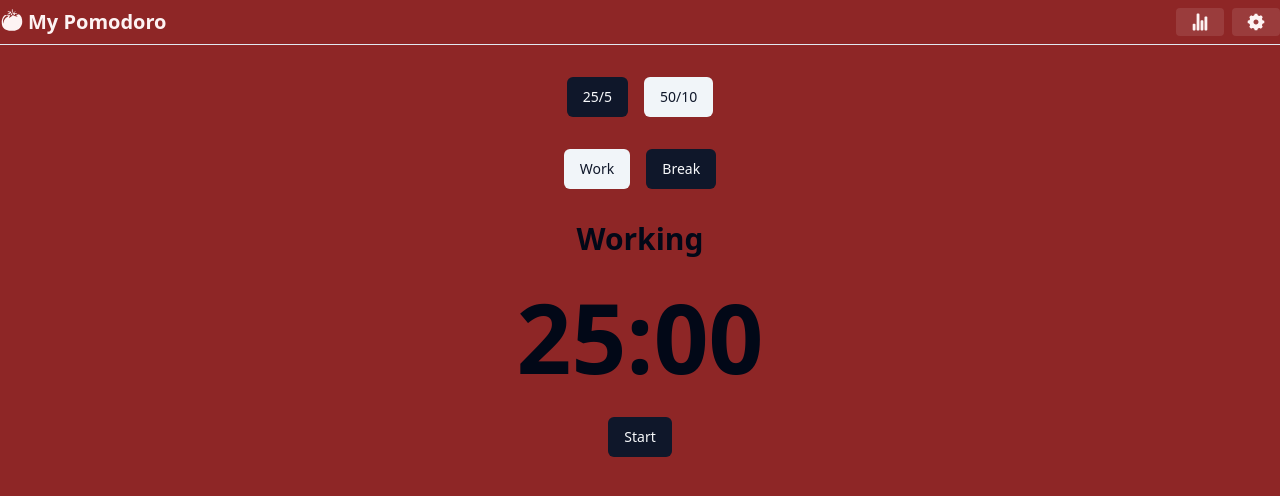
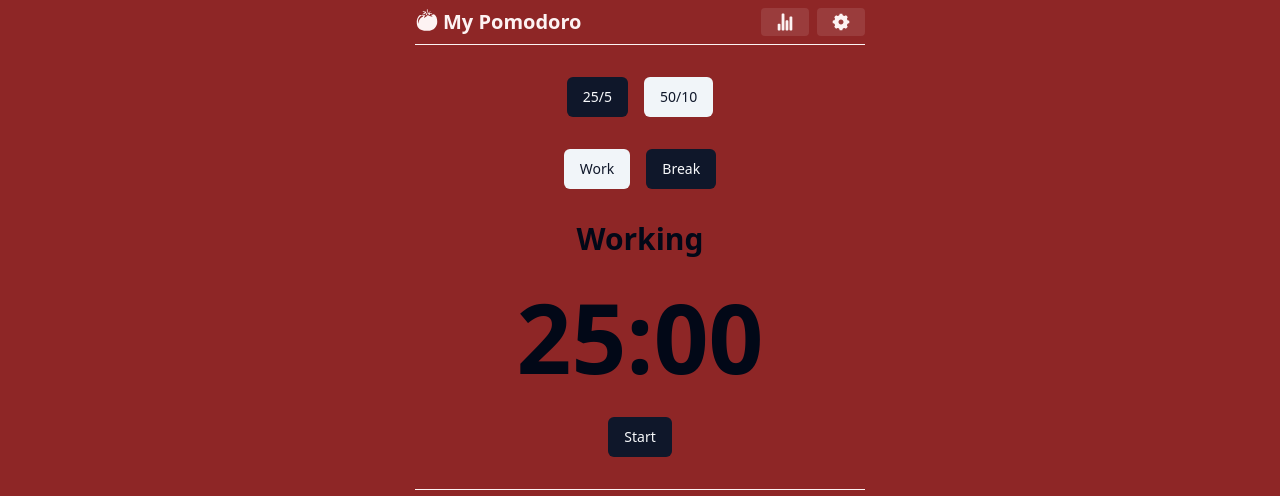
Before and after one commit to pdpau/pomodoro, a React (Vite) app: page / in a window 1280 px wide. Shown: the top 496 px of the page. Built offline with nearby package versions, Linux system fonts and the light colour scheme.

Commit message:
reorganized main

```diff
--- a/src/App.tsx
+++ b/src/App.tsx
@@ -10,11 +10,19 @@ function App() {
 
   return (
     <>
-      <Header />
+      <body className="flex justify-center items-center"> {/* ¿¿Mejor usar div?? */}
+        <main className="w-[450px]">
+          <Header />
 
-      <Separator />
+          <Separator className="bg-my-red-50"/>
 
-      <Pomodoro />
+          <Pomodoro />
+
+          <Separator className="bg-my-red-50"/>
+
+          {/* Here goes the todo list */}
+        </main>
+      </body>
     </>
   )
 }
```
